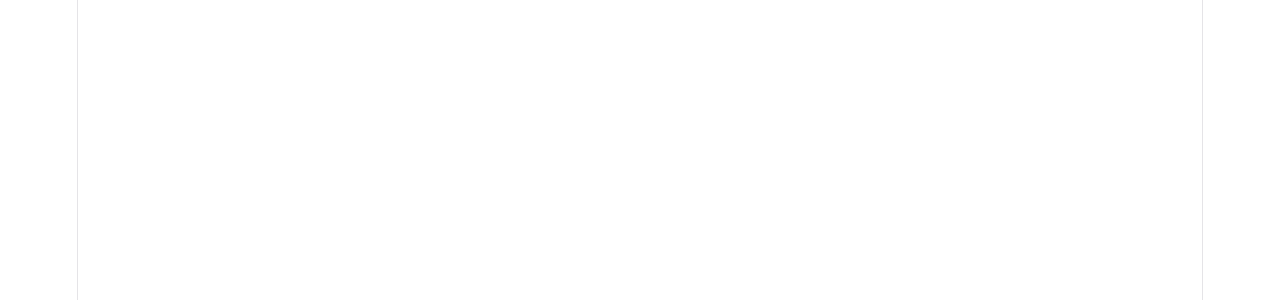
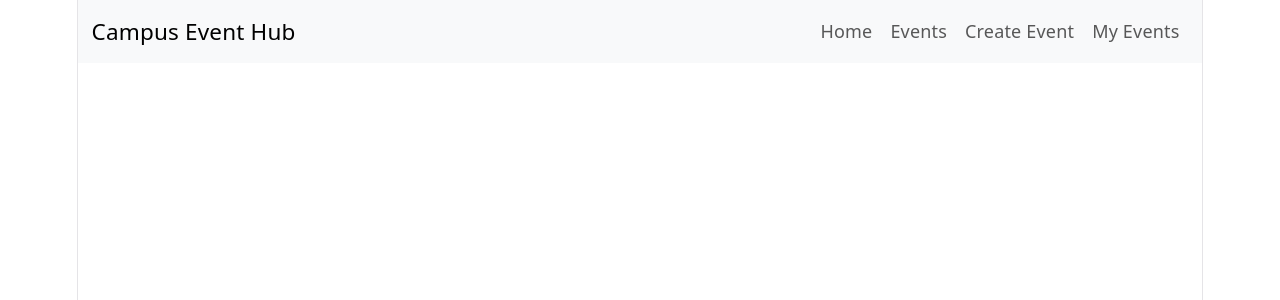
Before and after one commit to MarwanSakr57/Project, a React (Vite) app in the folder Contest/: page / in a window 1280 px wide. Before the commit this address had no page. Shown: the top 300 px of the page. Built offline with nearby package versions, Linux system fonts and the light colour scheme.

Commit message:
add basic navbar

```diff
--- a/Contest/src/Components/Navbar.jsx
+++ b/Contest/src/Components/Navbar.jsx
@@ -1,9 +1,22 @@
-import React from 'react'
-
-export default function Navbar() {
+import Container from 'react-bootstrap/Container';
+import Nav from 'react-bootstrap/Nav';
+import Navbar from 'react-bootstrap/Navbar';
+import { Link } from 'react-router-dom'
+export default function NavBar() {
   return (
-    <div>
-
+<div>
+    <Navbar bg="light"  className="bg-body-tertiary">
+      <Container>
+        <Navbar.Brand href="#home">Campus Event Hub</Navbar.Brand>
+        <Navbar.Toggle aria-controls="basic-navbar-nav" />
+          <Nav className="ms-auto">
+            <Nav.Link as={Link} to="/home">Home</Nav.Link>
+            <Nav.Link as={Link} to="/Events">Events</Nav.Link>
+            <Nav.Link as={Link} to="/CreateEvents">Create Event</Nav.Link>
+            <Nav.Link as={Link} to="/MyEvents">My Events</Nav.Link>
+          </Nav>
+      </Container>
+    </Navbar>
     </div>
   )
 }
```
